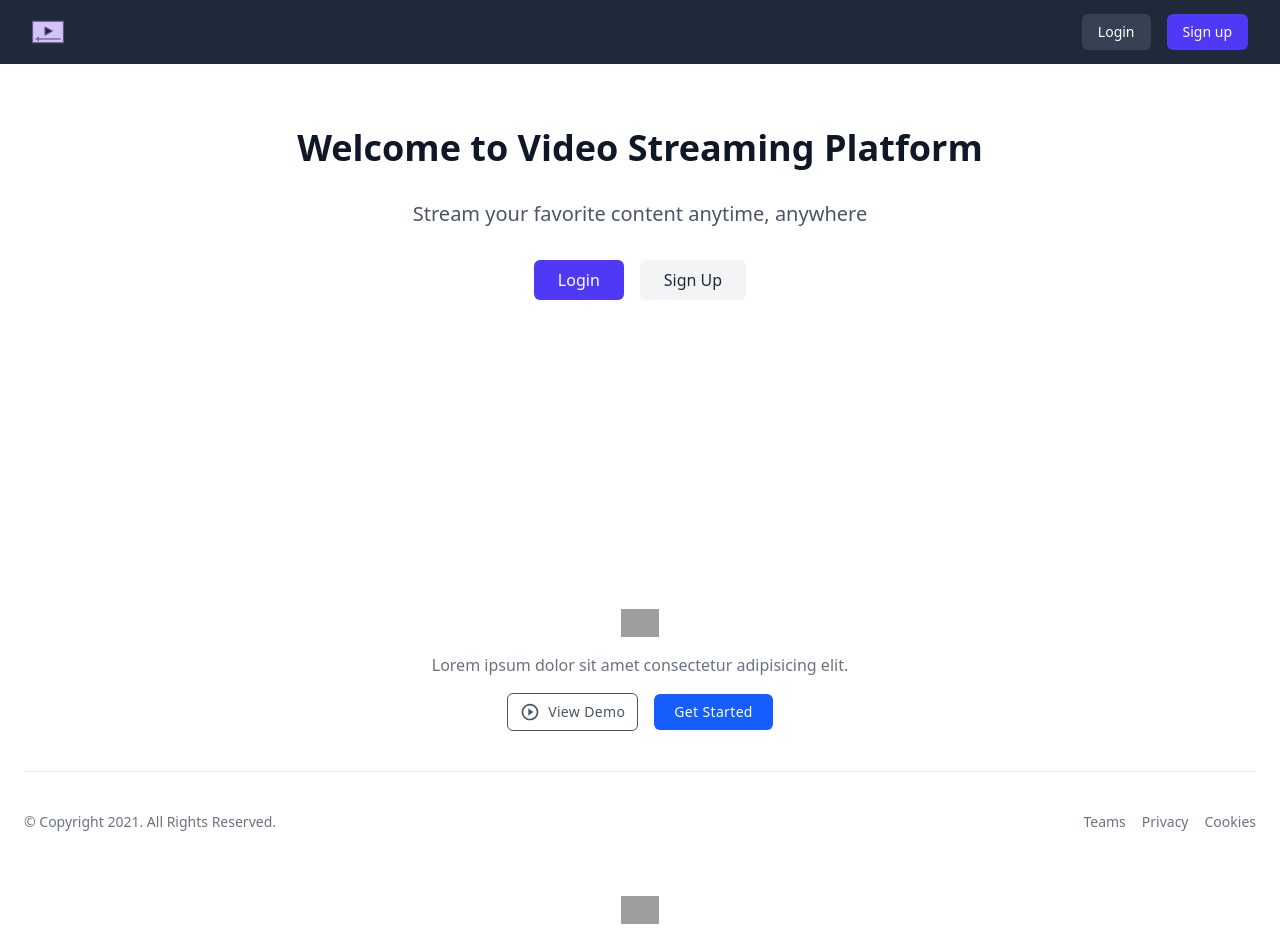
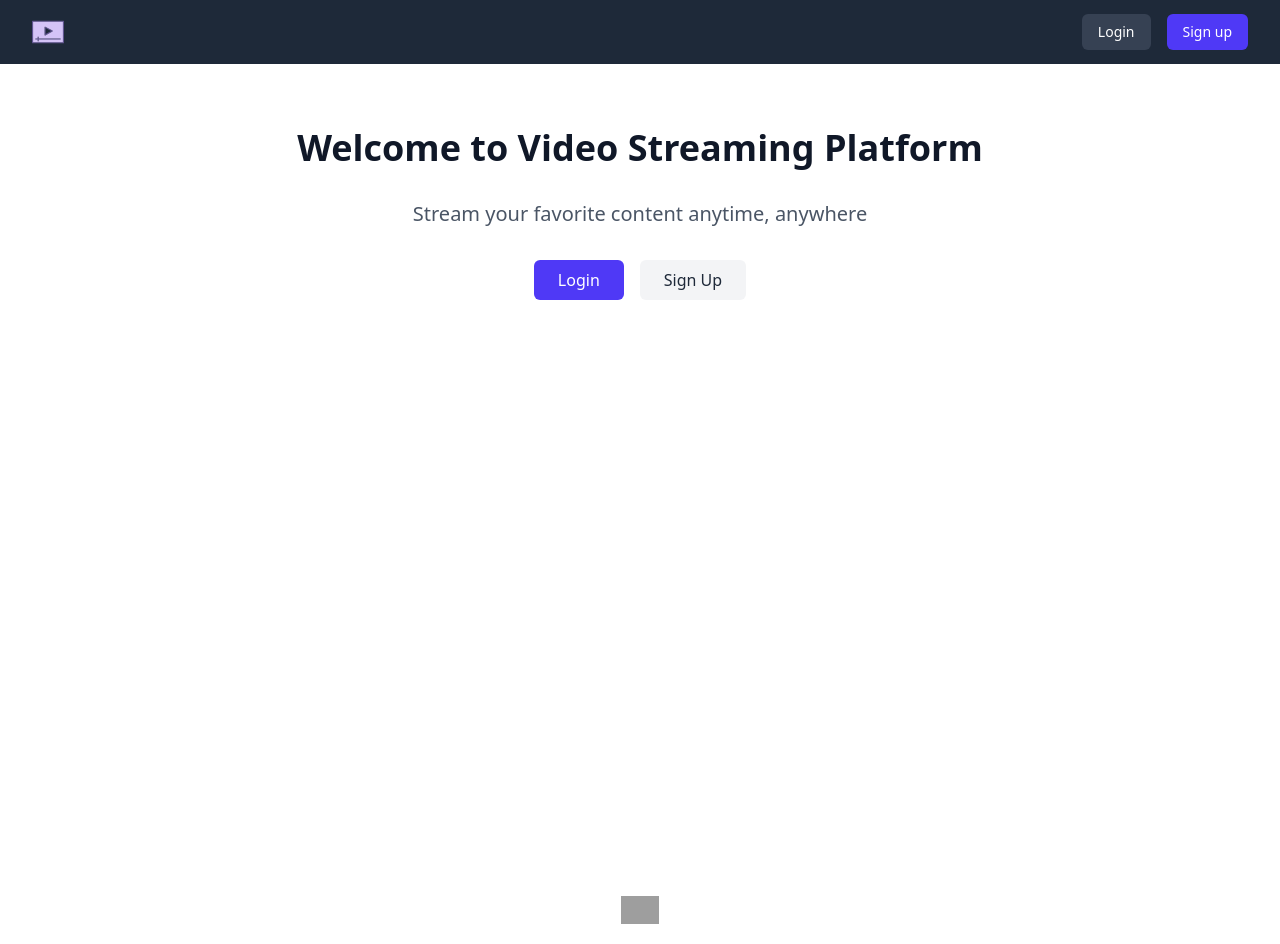
Before and after one commit to amitextinct/videoStreaming-frontend, a React (Vite) app: page / in a window 1280 px wide. Shown: the top 944 px of the page. Built offline with nearby package versions, Linux system fonts and the light colour scheme; grey boxes are pictures that could not be loaded.

Commit message:
removed footer from landingPage

```diff
--- a/src/pages/LandingPage.jsx
+++ b/src/pages/LandingPage.jsx
@@ -1,5 +1,4 @@
 import { useNavigate } from 'react-router';
-import Footer from '../components/Footer';
 
 function LandingPage() {
   const navigate = useNavigate();
@@ -32,7 +31,6 @@ function LandingPage() {
           </div>
         </div>
       </main>
-      <Footer />
     </div>
   );
 }
```
